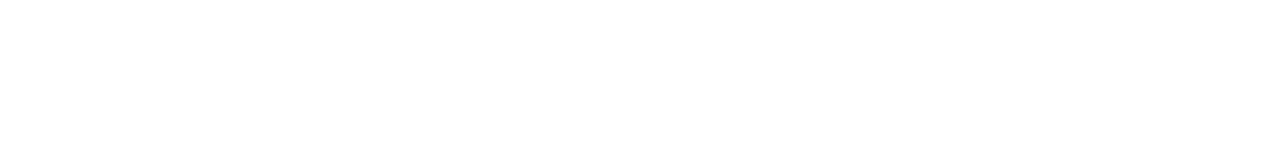
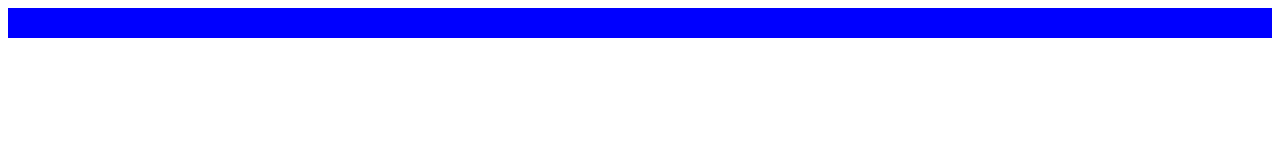
Before and after one commit to jakru00/ISBI_Assignment_3, a plain HTML site: page homepage/index.html in a window 1280 px wide. Drawn offline with nearby package versions, Linux system fonts and the light colour scheme; files that its build step writes are made by us from their sources.

Commit message:
added html and scss docs for page2-5

```diff
--- a/homepage/index.html
+++ b/homepage/index.html
@@ -6,6 +6,12 @@
     <link rel="stylesheet" href="styles.css">
 </head>
 <body>
+    <div class="header">
 
+    </div>
+    <div class="content"></div>
+    <div class="footer">
+
+    </div>
 </body>
 </html>
--- a/styles.scss
+++ b/styles.scss
@@ -0,0 +1,5 @@
+.header{
+    width: 100%;
+    height: 30px;
+    background-color: blue;
+}
```
Also changed, not shown: page2/page2.html (added), page2/page2.scss (added), page3/page3.html (added), page3/page3.scss (added), page4/page4.html (added), page4/page4.scss (added), page5/page5.html (added), page5/page5.scss (added).
